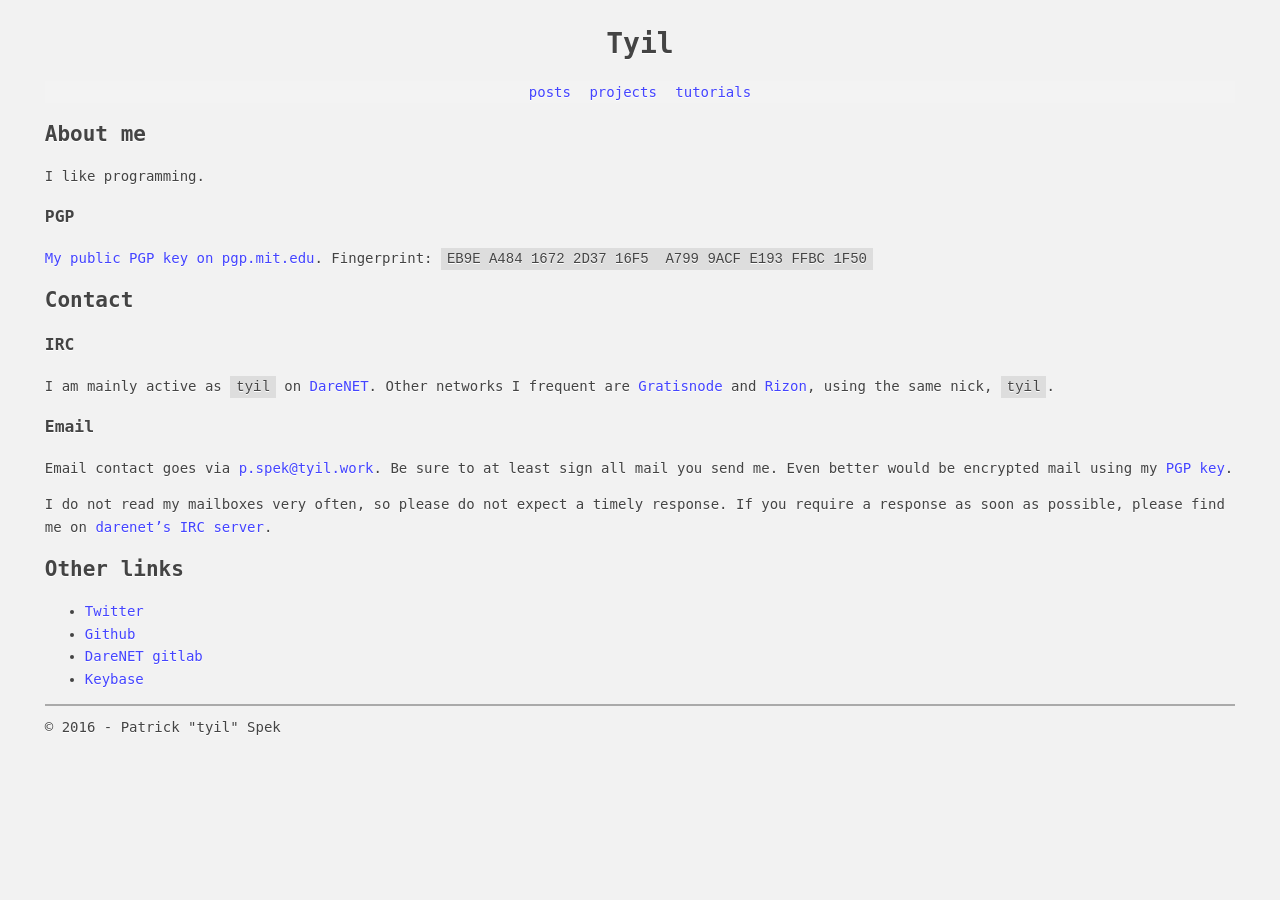
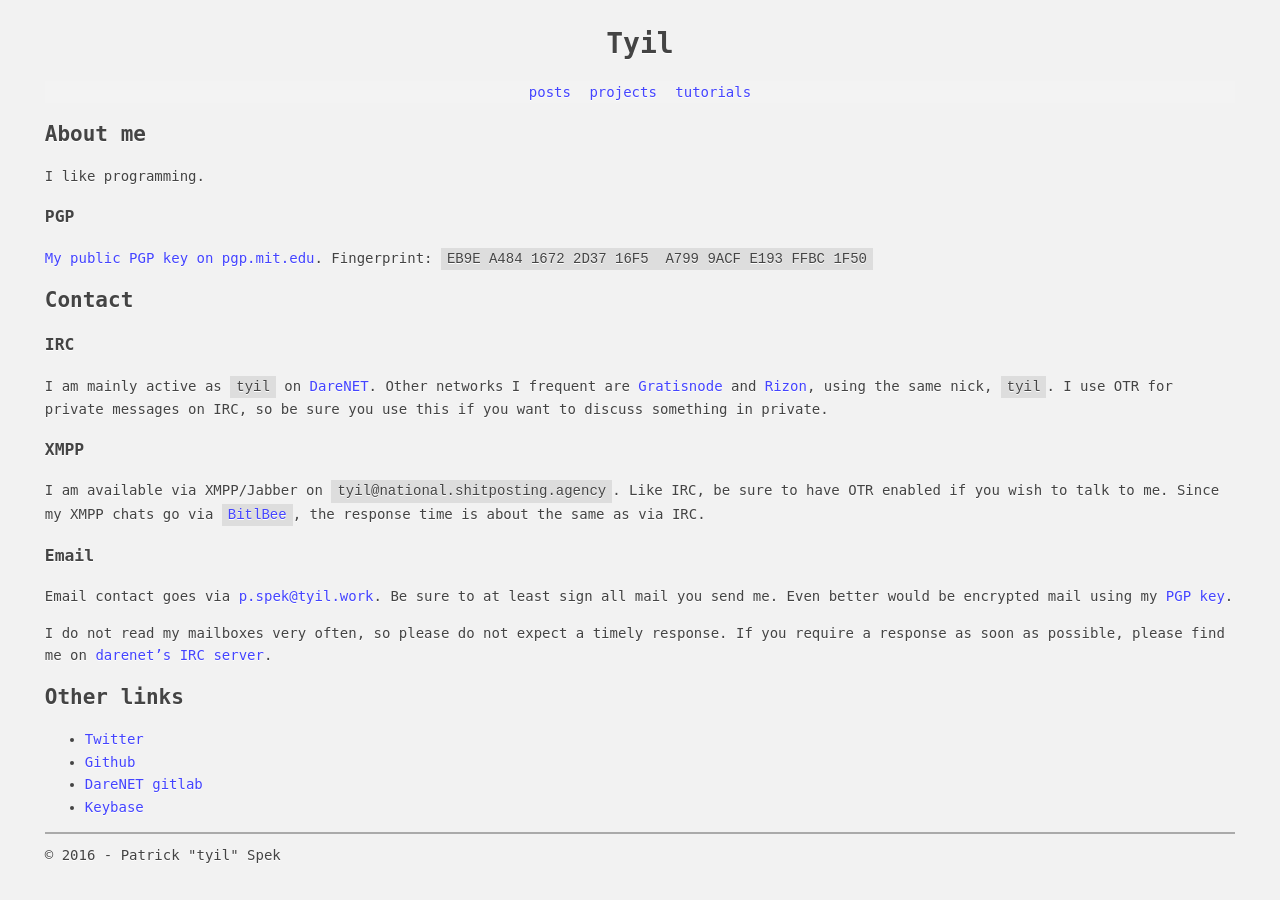
Before and after one commit to Tyil/website, a Jekyll site: the page built from _pages/index.md, in a window 1280 px wide. Built offline with Jekyll 4.4.1, drawn with Linux system fonts in a browser that asks for light colours; Markdown is read by kramdown in place of the engine named in the settings.

Commit message:
Add XMPP to contact details

```diff
--- a/_pages/index.md
+++ b/_pages/index.md
@@ -13,7 +13,14 @@ Fingerprint: `EB9E A484 1672 2D37 16F5  A799 9ACF E193 FFBC 1F50`
 ## Contact
 ### IRC
 I am mainly active as `tyil` on [DareNET][darenet]. Other networks I frequent
-are [Gratisnode][freenode] and [Rizon][rizon], using the same nick, `tyil`.
+are [Gratisnode][freenode] and [Rizon][rizon], using the same nick, `tyil`. I
+use OTR for private messages on IRC, so be sure you use this if you want to
+discuss something in private.
+
+### XMPP
+I am available via XMPP/Jabber on `tyil@national.shitposting.agency`. Like IRC,
+be sure to have OTR enabled if you wish to talk to me. Since my XMPP chats go
+via [`BitlBee`][bitlbee], the response time is about the same as via IRC.
 
 ### Email
 Email contact goes via [p.spek@tyil.work][mail]. Be sure to at least sign all
@@ -30,6 +37,7 @@ response. If you require a response as soon as possible, please find me on
 - [DareNET gitlab][c.darenet]
 - [Keybase][keybase]
 
+[bitlbee]: https://www.bitlbee.org/main.php/news.r.html
 [mail]: mailto:p.spek@tyil.work
 [c.darenet]: https://c.darenet.org/u/tyil
 [darenet]: https://darenet.org
```
